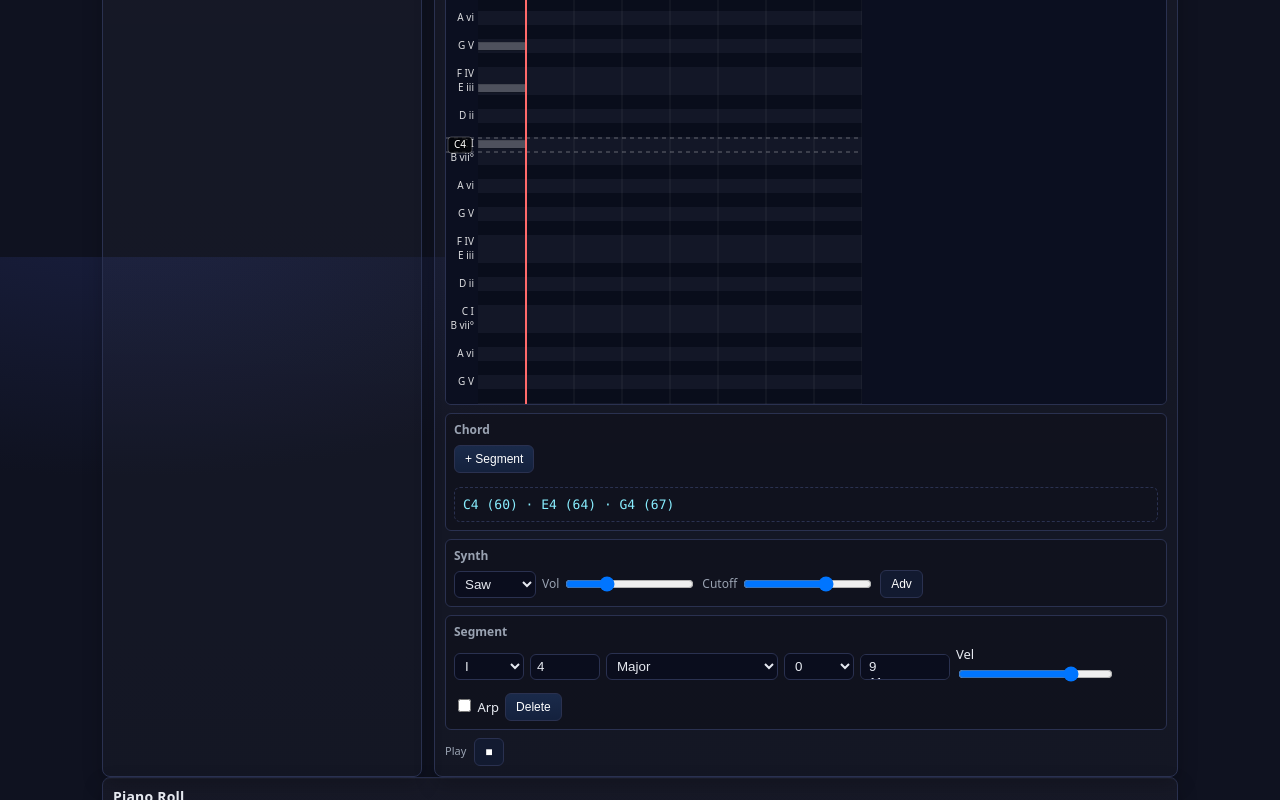
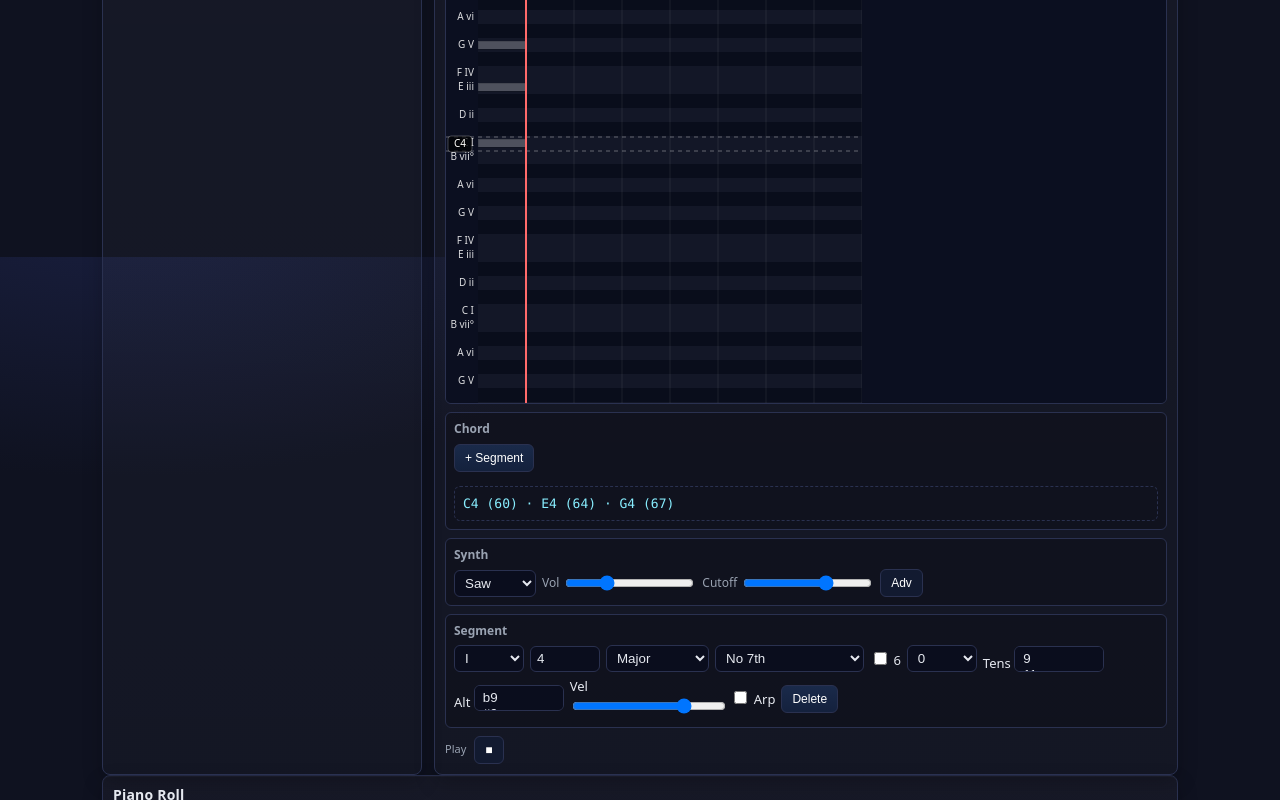
Before and after one commit to ZackMattor/ModeLab, a Vue app: page / in a window 1280 px wide. Both pictures are taken after a click on the button "+ Segment". Shown: the part 543-1343 px from the top of the page. Built offline with nearby package versions, Linux system fonts and the light colour scheme; the HTML template or start-up script is replaced by a standard one.

Commit message:
chord cleanup

```diff
--- a/src/App.vue
+++ b/src/App.vue
@@ -151,6 +151,12 @@
     name: `Track ${idx}`,
     root: 0,
     octave: 4,
+    // Structured chord settings for the ChordSelector
+    baseQuality: 'maj',
+    seventh: 'none',
+    add6: false,
+    alterations: [],
+    // legacy field retained for backward import compatibility
     quality: 'maj',
     inversion: 0,
     extensions: [],
@@ -228,11 +234,61 @@
     methods: {
       // ----- Session import/export -----
       sanitizedTrack(t) {
+        const mapLegacyQuality = (q) => {
+          switch (q) {
+            case 'maj':
+            case 'min':
+            case 'dim':
+            case 'aug':
+            case 'sus2':
+            case 'sus4':
+              return { baseQuality: q, seventh: 'none', add6: false };
+            case 'maj6':
+              return { baseQuality: 'maj', seventh: 'none', add6: true };
+            case 'm6':
+              return { baseQuality: 'min', seventh: 'none', add6: true };
+            case '7':
+              return { baseQuality: 'maj', seventh: 'b7', add6: false };
+            case 'maj7':
+              return { baseQuality: 'maj', seventh: 'maj7', add6: false };
+            case 'm7':
+              return { baseQuality: 'min', seventh: 'b7', add6: false };
+            case 'mMaj7':
+              return { baseQuality: 'min', seventh: 'maj7', add6: false };
+            case 'dim7':
+              return { baseQuality: 'dim', seventh: 'dim7', add6: false };
+            case 'm7b5':
+              return { baseQuality: 'dim', seventh: 'half-dim', add6: false };
+            default:
+              return { baseQuality: 'maj', seventh: 'none', add6: false };
+          }
+        };
         return {
           id: String(t.id || makeId()),
           name: String(t.name || 'Track'),
           root: Number.isFinite(t.root) ? t.root : 0,
           octave: Number.isFinite(t.octave) ? t.octave : 4,
+          // structured chord fields for ChordSelector
+          baseQuality:
+            typeof t.baseQuality === 'string'
+              ? t.baseQuality
+              : typeof t.quality === 'string'
+                ? mapLegacyQuality(t.quality).baseQuality
+                : 'maj',
+          seventh:
+            typeof t.seventh === 'string'
+              ? t.seventh
+              : typeof t.quality === 'string'
+                ? mapLegacyQuality(t.quality).seventh
+                : 'none',
+          add6:
+            typeof t.add6 === 'boolean'
+              ? !!t.add6
+              : typeof t.quality === 'string'
+                ? !!mapLegacyQuality(t.quality).add6
+                : false,
+          alterations: Array.isArray(t.alterations) ? t.alterations.slice(0, 8) : [],
+          // legacy passthrough (not used by UI anymore)
           quality: typeof t.quality === 'string' ? t.quality : 'maj',
           inversion: Number.isFinite(t.inversion) ? t.inversion : 0,
           extensions: Array.isArray(t.extensions) ? t.extensions.slice(0, 8) : [],
@@ -257,9 +313,28 @@
                 lenBeats: Number.isFinite(el.lenBeats) ? Math.max(0.0625, el.lenBeats) : 1,
                 degree: Number.isFinite(el.degree) ? el.degree : 0,
                 octave: Number.isFinite(el.octave) ? el.octave : 4,
-                quality: typeof el.quality === 'string' ? el.quality : 'maj',
+                // structured chord per segment
+                baseQuality:
+                  typeof el.baseQuality === 'string'
+                    ? el.baseQuality
+                    : typeof el.quality === 'string'
+                      ? mapLegacyQuality(el.quality).baseQuality
+                      : 'maj',
+                seventh:
+                  typeof el.seventh === 'string'
+                    ? el.seventh
+                    : typeof el.quality === 'string'
+                      ? mapLegacyQuality(el.quality).seventh
+                      : 'none',
+                add6:
+                  typeof el.add6 === 'boolean'
+                    ? !!el.add6
+                    : typeof el.quality === 'string'
+                      ? !!mapLegacyQuality(el.quality).add6
+                      : false,
                 inversion: Number.isFinite(el.inversion) ? el.inversion : 0,
                 extensions: Array.isArray(el.extensions) ? el.extensions.slice(0, 8) : [],
+                alterations: Array.isArray(el.alterations) ? el.alterations.slice(0, 8) : [],
                 velocity: Number.isFinite(el.velocity) ? el.velocity : t.velocity || 96,
                 arp: !!el.arp || (Number.isFinite(el.arpBeats) && el.arpBeats > 0),
                 arpLenBeats: Number.isFinite(el.arpLenBeats)
--- a/src/components/ChordSelector.vue
+++ b/src/components/ChordSelector.vue
@@ -15,15 +15,25 @@
           v-model.number="track.octave"
           :title="'Octave for chord root (C4=60)'"
         />
-        <select
-          v-model="track.quality"
-          @change="resetInversion"
-          :title="'Chord quality (triad/seventh)'"
-        >
-          <option v-for="key in sortedQualityKeys" :key="key" :value="key">
-            {{ CHORD_QUALITIES[key].name }}
-          </option>
+        <!-- Base triad quality -->
+        <select v-model="baseQualityProxy" @change="resetInversion" :title="'Base triad'">
+          <option value="maj">Major</option>
+          <option value="min">Minor</option>
+          <option value="dim">Diminished</option>
+          <option value="aug">Augmented</option>
+          <option value="sus2">Sus2</option>
+          <option value="sus4">Sus4</option>
         </select>
+        <!-- Seventh -->
+        <select v-model="seventhProxy" :title="'7th'">
+          <option value="none">No 7th</option>
+          <option value="b7">b7 (dominant/min7)</option>
+          <option value="maj7">maj7</option>
+          <option value="dim7">dim7</option>
+          <option value="half-dim">m7b5 (half‑dim)</option>
+        </select>
+        <!-- Add 6 -->
+        <label class="chk" title="Add 6"> <input type="checkbox" v-model="track.add6" /> 6 </label>
         <select
           v-model.number="track.inversion"
           :title="'Inversion (move lowest notes up by octaves)'"
@@ -37,6 +47,15 @@
         >
           <option v-for="(semi, key) in EXTENSIONS" :key="key" :value="key">{{ key }}</option>
         </select>
+        <label class="ctl" title="Alterations">
+          Alt
+          <select multiple v-model="track.alterations">
+            <option value="b9">b9</option>
+            <option value="#9">#9</option>
+            <option value="#11">#11</option>
+            <option value="b13">b13</option>
+          </select>
+        </label>
         <!-- Play/export settings -->
         <label class="ctl" title="Velocity (1–127)">
           Vel <input type="range" min="1" max="127" v-model.number="track.velocity" />
@@ -72,10 +91,9 @@
 <script>
   import {
     NOTE_NAMES,
-    CHORD_QUALITIES,
     EXTENSIONS,
     noteName,
-    computeChordNotes,
+    computeStructuredChordNotes,
     applyInversion,
     scaleDegreeSemitones,
     degreeRootForKey,
@@ -94,7 +112,7 @@
       collapsed: { type: Boolean, default: false },
     },
     data() {
-      return { NOTE_NAMES, CHORD_QUALITIES, EXTENSIONS };
+      return { NOTE_NAMES, EXTENSIONS };
     },
     computed: {
       lenBeatOptions() {
@@ -133,33 +151,59 @@
           this.setDegree(i);
         },
       },
-      sortedQualityKeys() {
-        const degIdx = this.degreeOptions.findIndex((o) => o.rootPc === this.track.root % 12);
-        const diatonic = diatonicTriadQuality(degIdx >= 0 ? degIdx : 0, this.songKeyMode);
-        return Object.keys(CHORD_QUALITIES).sort((a, b) => {
-          if (a === diatonic && b !== diatonic) return -1;
-          if (b === diatonic && a !== diatonic) return 1;
-          return CHORD_QUALITIES[a].name.localeCompare(CHORD_QUALITIES[b].name);
-        });
-      },
       inversionCount() {
-        return CHORD_QUALITIES[this.track.quality]?.intervals.length || 1;
+        return 4;
       },
       chordNotes() {
-        const base = computeChordNotes(this.track);
-        return applyInversion(base, this.track.inversion);
+        const cfg = {
+          root: this.track.root,
+          octave: this.track.octave,
+          baseQuality: this.track.baseQuality || 'maj',
+          seventh: this.track.seventh || 'none',
+          add6: !!this.track.add6,
+          extensions: Array.isArray(this.track.extensions) ? this.track.extensions : [],
+          alterations: Array.isArray(this.track.alterations) ? this.track.alterations : [],
+          inversion: this.track.inversion || 0,
+        };
+        const base = computeStructuredChordNotes(cfg);
+        return base;
       },
       notesDisplay() {
         return this.chordNotes.length
           ? this.chordNotes.map((n) => `${noteName(n)} (${n})`).join('  ·  ')
           : '–';
       },
+      baseQualityProxy: {
+        get() {
+          return this.track.baseQuality || 'maj';
+        },
+        set(v) {
+          this.$set ? this.$set(this.track, 'baseQuality', v) : (this.track.baseQuality = v);
+        },
+      },
+      seventhProxy: {
+        get() {
+          return this.track.seventh || 'none';
+        },
+        set(v) {
+          // Enforce triad base for half-dim/dim7
+          if (v === 'half-dim' || v === 'dim7') {
+            this.$set
+              ? this.$set(this.track, 'baseQuality', 'dim')
+              : (this.track.baseQuality = 'dim');
+          }
+          this.$set ? this.$set(this.track, 'seventh', v) : (this.track.seventh = v);
+        },
+      },
     },
     methods: {
       setDegree(i) {
         const rootPc = degreeRootForKey(this.songKeyRoot, this.songKeyMode, i);
         this.track.root = rootPc;
-        this.track.quality = diatonicTriadQuality(i, this.songKeyMode);
+        // Align defaults to key
+        const q = diatonicTriadQuality(i, this.songKeyMode);
+        this.$set ? this.$set(this.track, 'baseQuality', q) : (this.track.baseQuality = q);
+        if (!this.track.seventh) this.track.seventh = 'none';
       },
       resetInversion() {
         this.track.inversion = 0;
@@ -212,9 +256,12 @@
         this.$emit('insert-segment', {
           degree,
           octave: this.track.octave,
-          quality: this.track.quality,
+          baseQuality: this.track.baseQuality || 'maj',
+          seventh: this.track.seventh || 'none',
+          add6: !!this.track.add6,
           inversion: this.track.inversion,
-          extensions: this.track.extensions.slice(),
+          extensions: (this.track.extensions || []).slice(),
+          alterations: (this.track.alterations || []).slice(),
           velocity: Math.max(1, Math.min(127, Number(this.track.velocity || 96))),
           lenBeats: Math.max(0.0625, Number(this.track.durationBeats || 1)),
           arp: !!(Number(this.track.arpGap || 0) > 0),
--- a/src/components/SegmentEditor.vue
+++ b/src/components/SegmentEditor.vue
@@ -12,19 +12,50 @@
         </option>
       </select>
       <input type="number" min="0" max="8" v-model.number="selectedElement.octave" title="Octave" />
-      <select v-model="selectedElement.quality" title="Quality">
-        <option v-for="key in sortedQualityKeys(selectedElement.degree)" :key="key" :value="key">
-          {{ CHORD_QUALITIES[key].name }}
-        </option>
+      <!-- Base triad -->
+      <select v-model="selectedElement.baseQuality" title="Base triad">
+        <option value="maj">Major</option>
+        <option value="min">Minor</option>
+        <option value="dim">Diminished</option>
+        <option value="aug">Augmented</option>
+        <option value="sus2">Sus2</option>
+        <option value="sus4">Sus4</option>
       </select>
+      <!-- Seventh -->
+      <select v-model="selectedElement.seventh" title="7th">
+        <option value="none">No 7th</option>
+        <option value="b7">b7 (dominant/min7)</option>
+        <option value="maj7">maj7</option>
+        <option value="dim7">dim7</option>
+        <option value="half-dim">m7b5 (half-dim)</option>
+      </select>
+      <!-- Add 6 -->
+      <label class="chk" title="Add 6">
+        <input type="checkbox" v-model="selectedElement.add6" /> 6
+      </label>
       <select v-model.number="selectedElement.inversion" title="Inversion">
         <option v-for="i in inversionCount(selectedElement.quality)" :key="i - 1" :value="i - 1">
           {{ i - 1 }}
         </option>
       </select>
-      <select multiple v-model="selectedElement.extensions" title="Extensions">
-        <option v-for="(semi, key) in EXTENSIONS" :key="key" :value="key">{{ key }}</option>
-      </select>
+      <!-- Tensions and alterations -->
+      <label class="ctl" title="Tensions"
+        >Tens
+        <select multiple v-model="selectedElement.extensions">
+          <option value="9">9</option>
+          <option value="11">11</option>
+          <option value="13">13</option>
+        </select>
+      </label>
+      <label class="ctl" title="Alterations"
+        >Alt
+        <select multiple v-model="selectedElement.alterations">
+          <option value="b9">b9</option>
+          <option value="#9">#9</option>
+          <option value="#11">#11</option>
+          <option value="b13">b13</option>
+        </select>
+      </label>
       <label class="ctl" title="Velocity">
         Vel <input type="range" min="1" max="127" v-model.number="selectedElement.velocity" />
       </label>
@@ -92,24 +123,14 @@
       },
     },
     methods: {
-      inversionCount(qualityKey) {
-        return CHORD_QUALITIES[qualityKey]?.intervals.length || 1;
-      },
-      sortedQualityKeys(degreeIdx) {
-        const diatonic = diatonicTriadQuality(
-          Number.isFinite(degreeIdx) ? degreeIdx : 0,
-          this.songKeyMode
-        );
-        return Object.keys(CHORD_QUALITIES).sort((a, b) => {
-          if (a === diatonic && b !== diatonic) return -1;
-          if (b === diatonic && a !== diatonic) return 1;
-          return CHORD_QUALITIES[a].name.localeCompare(CHORD_QUALITIES[b].name);
-        });
+      inversionCount() {
+        return 4;
       },
       alignQualityToKey() {
         if (!this.selectedElement) return;
         const deg = Number.isFinite(this.selectedElement.degree) ? this.selectedElement.degree : 0;
-        this.selectedElement.quality = diatonicTriadQuality(deg, this.songKeyMode);
+        this.selectedElement.baseQuality = diatonicTriadQuality(deg, this.songKeyMode);
+        if (!this.selectedElement.seventh) this.selectedElement.seventh = 'none';
       },
       removeSelectedElement() {
         const id = this.track.selectedElementId;
@@ -117,6 +138,14 @@
         const i = this.track.elements.findIndex((e) => e.id === id);
         if (i !== -1) this.track.elements.splice(i, 1);
         this.track.selectedElementId = null;
+      },
+    },
+    watch: {
+      'selectedElement.seventh'(val) {
+        if (!this.selectedElement) return;
+        if (val === 'half-dim' || val === 'dim7') {
+          this.selectedElement.baseQuality = 'dim';
+        }
       },
     },
   };
--- a/src/components/TrackSequencer.vue
+++ b/src/components/TrackSequencer.vue
@@ -119,7 +119,7 @@
                 class="segment-label"
                 @mousedown.stop="onElementDown($event, el)"
               >
-                {{ rnForDegree(el.degree || 0, el.quality) }}
+                {{ rnLabelForElement(el) }}
               </text>
             </g>
           </g>
@@ -279,12 +279,13 @@
     NOTE_NAMES,
     CHORD_QUALITIES,
     EXTENSIONS,
-    computeChordNotes,
+    computeStructuredChordNotes,
     applyInversion,
     isBlack,
     scaleDegreeSemitones,
     romanForDegree,
     degreeRootForKey,
+    diatonicTriadQuality,
   } from '../lib/music';
   import SegmentEditor from './SegmentEditor.vue';
 
@@ -364,20 +365,34 @@
         return romanForDegree(idx, this.songKeyMode);
       },
       rnForDegree(i, quality) {
-        // Wrapper so template can call it; uses current key mode
+        // Wrapper retained for potential other callers
         return romanForDegree(i, this.songKeyMode, quality);
+      },
+      rnLabelForElement(el) {
+        const degree = Number.isFinite(el.degree) ? el.degree : 0;
+        const baseQuality = el.baseQuality || diatonicTriadQuality(degree, this.songKeyMode);
+        let rn = romanForDegree(degree, this.songKeyMode, baseQuality);
+        const seventh = el.seventh || 'none';
+        if (seventh === 'b7') rn += '7';
+        else if (seventh === 'maj7') rn += 'M7';
+        else if (seventh === 'dim7') rn += '°7';
+        else if (seventh === 'half-dim') rn += 'ø7';
+        if (el.add6) rn += '6';
+        return rn;
       },
       chordNotesForElement(el) {
         const degree = Number.isFinite(el.degree) ? el.degree : 0;
         const rootPc = degreeRootForKey(this.songKeyRoot, this.songKeyMode, degree);
-        const chordTrackLike = {
+        return computeStructuredChordNotes({
           root: rootPc,
           octave: Number.isFinite(el.octave) ? el.octave : this.track.octave || 4,
-          quality: el.quality || this.track.quality || 'maj',
+          baseQuality: el.baseQuality || diatonicTriadQuality(degree, this.songKeyMode),
+          seventh: el.seventh || 'none',
+          add6: !!el.add6,
+          extensions: Array.isArray(el.extensions) ? el.extensions : [],
+          alterations: Array.isArray(el.alterations) ? el.alterations : [],
           inversion: Number.isFinite(el.inversion) ? el.inversion : 0,
-          extensions: Array.isArray(el.extensions) ? el.extensions : [],
-        };
-        return applyInversion(computeChordNotes(chordTrackLike), chordTrackLike.inversion);
+        });
       },
       ghostRectsForElement(el) {
         const notes = this.chordNotesForElement(el);
@@ -627,17 +642,16 @@
         const vel = Math.max(1, Math.min(127, Number(el.velocity || this.track.velocity || 96)));
         const degree = Number.isFinite(el.degree) ? el.degree : 0;
         const rootPc = degreeRootForKey(this.songKeyRoot, this.songKeyMode, degree);
-        const chordTrackLike = {
+        const chordNotes = computeStructuredChordNotes({
           root: rootPc,
           octave: Number.isFinite(el.octave) ? el.octave : this.track.octave || 4,
-          quality: el.quality || this.track.quality || 'maj',
+          baseQuality: el.baseQuality || diatonicTriadQuality(degree, this.songKeyMode),
+          seventh: el.seventh || 'none',
+          add6: !!el.add6,
+          extensions: Array.isArray(el.extensions) ? el.extensions : [],
+          alterations: Array.isArray(el.alterations) ? el.alterations : [],
           inversion: Number.isFinite(el.inversion) ? el.inversion : 0,
-          extensions: Array.isArray(el.extensions) ? el.extensions : [],
-        };
-        const chordNotes = applyInversion(
-          computeChordNotes(chordTrackLike),
-          chordTrackLike.inversion
-        );
+        });
         const lenBeats = Math.max(0.0625, Number(el.lenBeats || 1));
         const durMs = lenBeats * this.msPerTick() * this.ticksPerBeat;
         if (el.arp) {
@@ -789,13 +803,14 @@
             ? this.track.degree
             : 0;
         const octave = Number.isFinite(payload.octave) ? payload.octave : this.track.octave || 4;
-        const quality = payload.quality || this.track.quality || 'maj';
+        const baseQuality = payload.baseQuality || diatonicTriadQuality(degree, this.songKeyMode);
+        const seventh = payload.seventh || 'none';
+        const add6 = !!(payload.add6 ?? false);
         const inversion = Number.isFinite(payload.inversion) ? payload.inversion : 0;
-        const extensions = Array.isArray(payload.extensions)
-          ? payload.extensions.slice(0, 8)
-          : Array.isArray(this.track.extensions)
-            ? this.track.extensions.slice(0, 8)
-            : [];
+        const extensions = Array.isArray(payload.extensions) ? payload.extensions.slice(0, 8) : [];
+        const alterations = Array.isArray(payload.alterations)
+          ? payload.alterations.slice(0, 8)
+          : [];
         const velocity = Math.max(
           1,
           Math.min(127, Number(payload.velocity || this.track.velocity || 96))
@@ -811,9 +826,12 @@
           lenBeats,
           degree,
           octave,
-          quality,
+          baseQuality,
+          seventh,
+          add6,
           inversion,
           extensions,
+          alterations,
           velocity,
           arp,
           arpLenBeats,
```
Also changed, not shown: src/lib/music.js.
